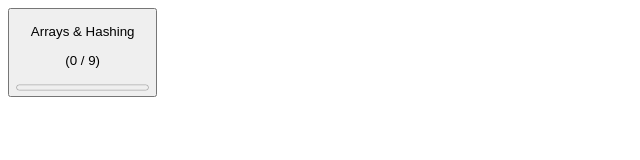
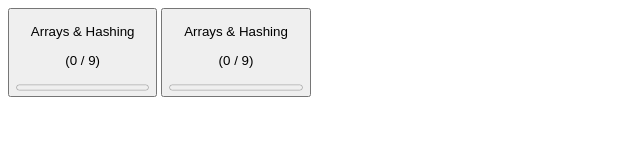
Before and after one commit to bejjankisreekar/ninja, a plain HTML site: page index.html in a window 1280 px wide. Shown: the whole page, without its empty margins (0-640 px from the left). Drawn offline with Linux system fonts and the light colour scheme.

Commit message:
intialcommit

```diff
--- a/index.html
+++ b/index.html
@@ -7,6 +7,6 @@
 </head>
 <body>
     <button _ngcontent-wbh-c9="" class="flex-container-row accordion button is-gray is-fullwidth ng-tns-c9-1"><p _ngcontent-wbh-c12="" class="ng-tns-c9-1">Arrays &amp; Hashing</p><div _ngcontent-wbh-c12="" class="spacer ng-tns-c9-1"></div><p _ngcontent-wbh-c12="" class="sublabel ng-tns-c9-1">(0 / 9)</p><progress _ngcontent-wbh-c12="" max="100" class="progress is-small is-success ng-tns-c9-1" value="0"></progress><!----></button>
-
+    <button _ngcontent-wbh-c9="" class="flex-container-row accordion button is-gray is-fullwidth ng-tns-c9-1"><p _ngcontent-wbh-c12="" class="ng-tns-c9-1">Arrays &amp; Hashing</p><div _ngcontent-wbh-c12="" class="spacer ng-tns-c9-1"></div><p _ngcontent-wbh-c12="" class="sublabel ng-tns-c9-1">(0 / 9)</p><progress _ngcontent-wbh-c12="" max="100" class="progress is-small is-success ng-tns-c9-1" value="0"></progress><!----></button>
 </body>
 </html>
```
